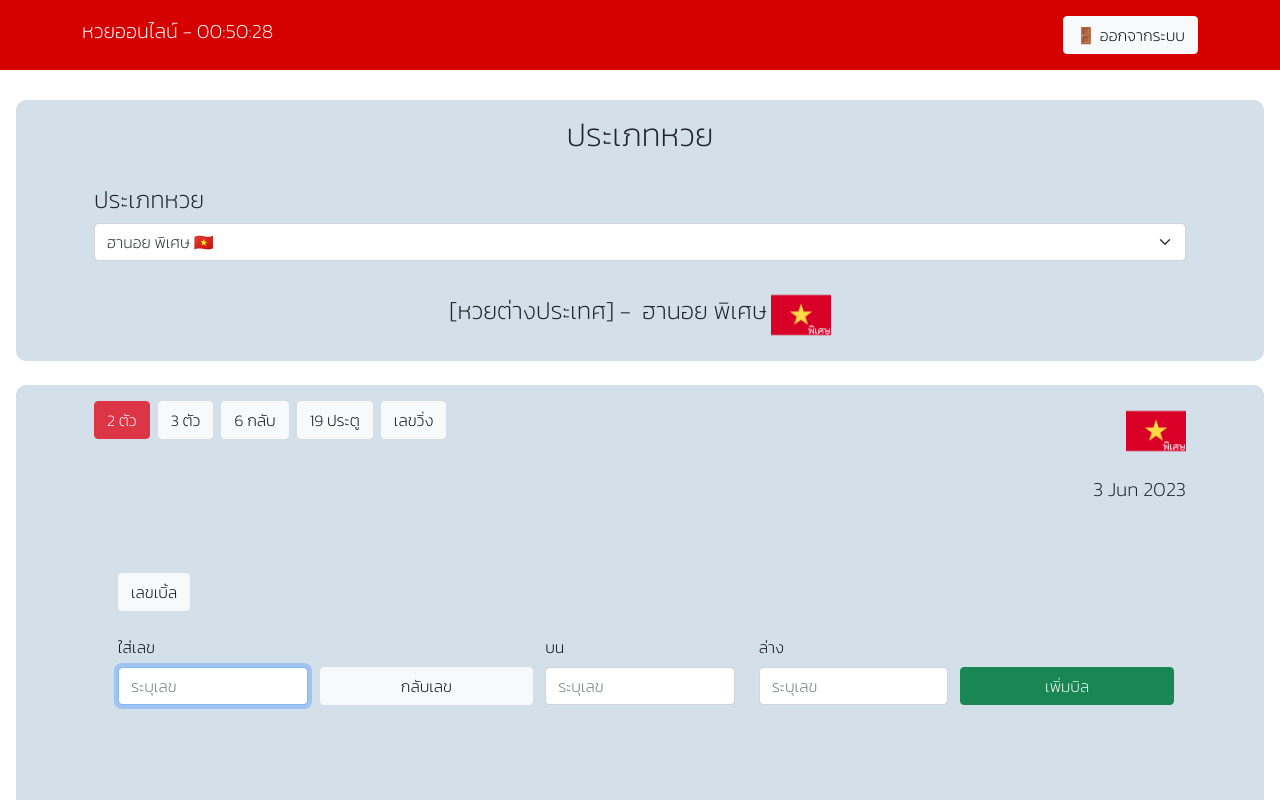
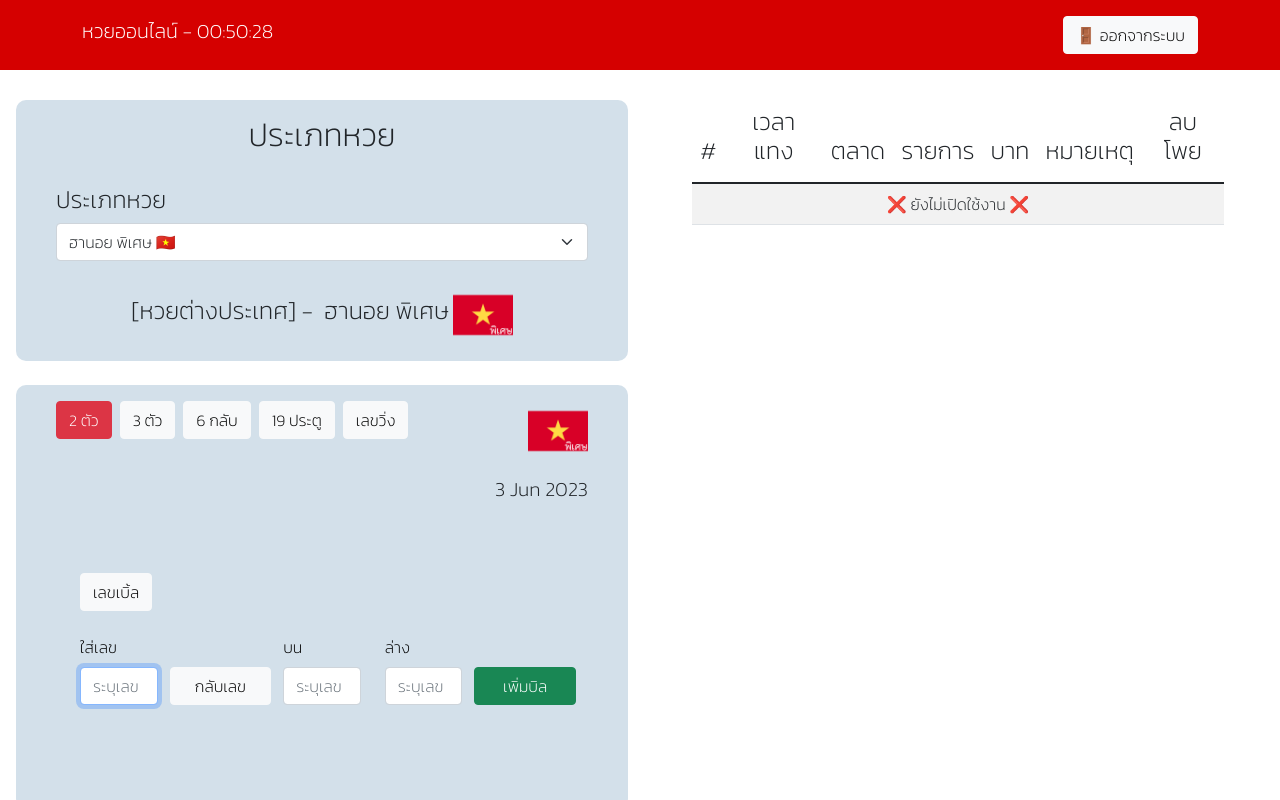
Before and after one commit to phonlayut17/lottery, a React (Create React App) app: page / in a window 1280 px wide. Both pictures are taken after a click on the button "🌙 เข้าสู่ระบบ". Shown: the top 800 px of the page. Built offline with nearby package versions, Linux system fonts and the light colour scheme.

Commit message:
[Fixed] reponsive to website

```diff
--- a/src/pages/LotteryPage.js
+++ b/src/pages/LotteryPage.js
@@ -111,6 +111,25 @@ function LotteryPage() {
     setPrice(0.00);
     setTotalPrice(0.00);
   };
+
+  const [isResized, setIsResized] = useState(false);
+
+  useEffect(() => {
+    const handleResize = () => {
+      if (window.innerWidth < 1200) {
+        setIsResized(true);
+      } else {
+        setIsResized(false);
+      }
+    };
+
+    window.addEventListener('resize', handleResize);
+
+    // Cleanup the event listener on component unmount
+    return () => {
+      window.removeEventListener('resize', handleResize);
+    };
+  }, []);
 
   const addToSummaryList = () => {
     setSummaryList([]);
@@ -269,8 +288,8 @@ function LotteryPage() {
             />
           </Container>
         ) : (
-          <Row style={{ paddingTop: 100, paddingLeft: 16, paddingRight: 16 }}>
-            <Col sm={12}>
+          <Row className="row" style={{ paddingTop: 100, paddingLeft: 16, paddingRight: 16 }}>
+            <div class="col">
               <Container fluid style={{ borderRadius: '10px', paddingTop: 16, paddingLeft: 16, paddingRight: 16, paddingBottom: 16, backgroundColor: lotteryType === "hanoi-normal" ? "#E8988B" : lotteryType === "hanoi-privilege" ? "#D3E0EA" : lotteryType === "hanoi-vip" ? "#A1CAE2" : lotteryType === "lao-normal" ? "#E4A0F7" : "#FBEDBE" }}>
                 <TypeLottery setSummaryList={setSummaryList} setLotteryType={setLotteryType} lotteryType={lotteryType} />
               </Container>
@@ -279,7 +298,7 @@ function LotteryPage() {
                 <Container>
                   <Col>
                     <Row>
-                      <Col sm={12}>
+                      <Col sm>
                         <Row className="d-flex align-items-center row">
                           <div className="mb-3">
                             <Button
@@ -340,23 +359,6 @@ function LotteryPage() {
                           </div>
                         </Row>
                       </Col>
-                      {/* <Col sm align="right">
-                        <img
-                          align="top"
-                          src={
-                            lotteryType === "hanoi-normal" ? vietnam :
-                              lotteryType === "hanoi-privilege" ? vietnamPrivilege :
-                                lotteryType === "hanoi-vip" ? vietnamVip :
-                                  lotteryType === "lao-normal" ? laos :
-                                    lotteryType === "lao-vip" ? laosVip : ""
-                          }
-                          alt=""
-                          width={60}
-                          height={60}
-                        />
-                        <br />
-                        <h5>{thaiTime}</h5>
-                      </Col> */}
                     </Row>
                     <Row align="right">
                       <h5>{thaiTime}</h5>
@@ -383,14 +385,16 @@ function LotteryPage() {
               <Container fluid style={{ paddingTop: 16, paddingLeft: 16, paddingRight: 16, paddingBottom: 16, backgroundColor: "#FFFFFF" }}>
                 <Comment comment={comment} setComment={setComment} lotteryType={lotteryType} showList={showList} setShowList={setShowList} price={price} setPrice={setPrice} clearPrice={clearPrice} clearAll={clearAll} />
               </Container>
-            </Col>
-            <Col sm={12}>
+            </div>
+            {!isResized && (
+              <div class="col">
                 <Container fluid style={{ paddingLeft: 16, paddingRight: 16, paddingBottom: 16 }}>
                   <Container>
                     <History />
                   </Container>
                 </Container>
-            </Col>
+              </div>
+            )}
           </Row>
         )}
       </body >
```
Lines whose indentation alone changed are shown as unchanged.
